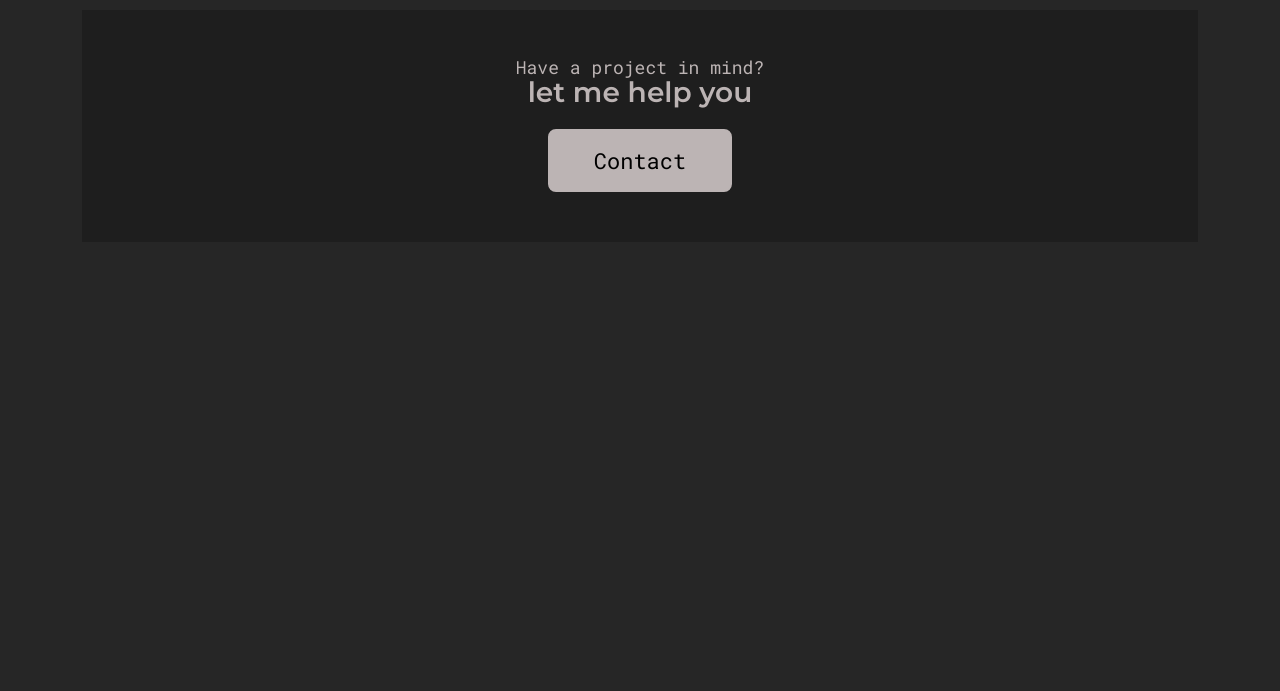
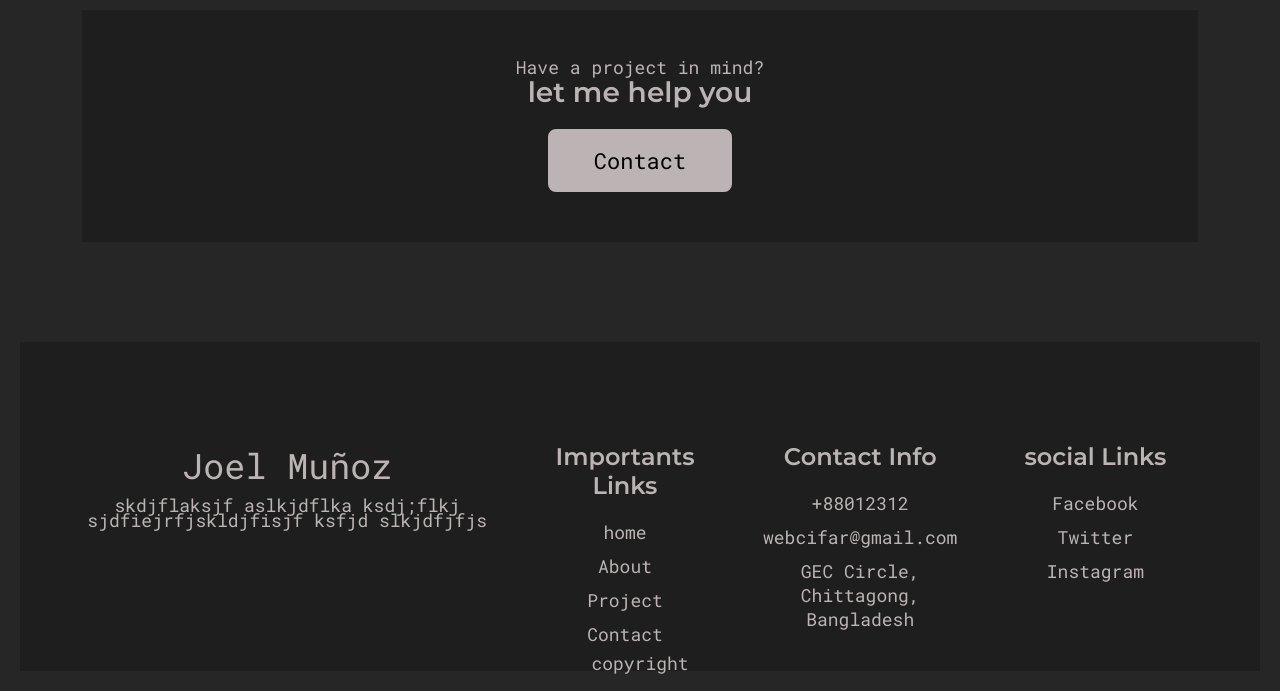
Before and after one commit to jmoonoz/moonoz-portfolio, a React (Vite) app: page / in a window 1280 px wide. Shown: the part 3275-3966 px from the top of the page. Before the commit the page ends 3637 px from the top, so only its background shows below. Built offline with nearby package versions, Linux system fonts and the light colour scheme; a web font is replaced by a local one.

Commit message:
footer complete

```diff
--- /dev/null
+++ b/src/components/Footer.jsx
@@ -0,0 +1,150 @@
+import React from 'react'
+import PText from '../components/PText'
+import FooterCol from "./FooterCol"
+import styled from 'styled-components'
+
+const FooterStyle = styled.div`
+    padding-top: 10rem;
+    background-color: var(--deep-dark);
+    .container {
+        display: flex;
+        gap: 3rem;
+    }
+    .footer-col1{
+        flex:2;
+    }
+    .footer-col2,
+    .footer-col3,
+    .footer-col4{
+        flex:1;
+    }
+    .footer-col1-title{
+        font-size: 3.5rem;
+        margin-bottom: 1rem;
+    }
+    .copyright {
+    background-color: var(--dark-bg);
+    text-align: left;
+    padding: 1rem 0;
+    margin-top: 5rem;
+    .para {
+      margin-left: 0;
+    }
+  }
+  @media only screen and (max-width: 768px){
+    .container{
+        flex-direction: column;
+        gap: 0rem;
+        & > div{
+            margin-top: 5rem;
+        }
+        .footer-col1 .para{
+            max-width: 100%;
+        }
+        .copyright{
+            .container{
+                div{
+                    margin-top: 0;
+                }
+            }
+        }
+    }
+
+  }
+
+
+
+`;
+
+export default function Footer() {
+    return (
+        <FooterStyle>
+            <div className="container">
+                <div className="footer-col1">
+                    <div className="footer-col1-title">
+                        Joel Muñoz
+                    </div>
+                    <PText>
+                        skdjflaksjf aslkjdflka  ksdj;flkj sjdfiejrfjskldjfisjf ksfjd
+                        slkjdfjfjs
+
+                    </PText>
+                </div>
+                <div className="footer-col2">
+                    <FooterCol
+                        heading="Importants Links"
+                        links={[
+                            {
+                                title: "home",
+                                path: "/",
+                                type: "Link"
+                            },
+                            {
+                                title: "About",
+                                path: "/About",
+                                type: "Link"
+                            },
+                            {
+                                title: "Project",
+                                path: "/Project",
+                                type: "Link"
+                            },
+                            {
+                                title: "Contact",
+                                path: "/Contact",
+                                type: "Link"
+                            }
+                        ]
+                        }
+                    />
+                </div>
+                <div className="footer-col3">
+                    <FooterCol
+                        heading="Contact Info"
+                        links={[
+                            {
+                                title: '+88012312',
+                                path: 'tel:+88012312',
+                            },
+                            {
+                                title: 'webcifar@gmail.com',
+                                path: 'mailto:webcifar@gmail.com',
+                            },
+                            {
+                                title: 'GEC Circle, Chittagong, Bangladesh',
+                                path: 'http://google.com/maps',
+                            },
+                        ]}
+                    />
+                </div>
+                <div className="footer-col4">
+                    <FooterCol
+                        heading="social Links"
+                        links={[
+                            {
+                                title: 'Facebook',
+                                path: 'http://facebook.com',
+                            },
+                            {
+                                title: 'Twitter',
+                                path: 'http://twitter.com',
+                            },
+                            {
+                                title: 'Instagram',
+                                path: 'http://instagram.com',
+                            },
+                        ]}
+                    />
+                </div>
+            </div>
+            <div className="copyRight">
+                <div className="container">
+                    <PText>
+                    copyright
+
+                    </PText>
+                </div>
+            </div>
+        </FooterStyle>
+    )
+}
--- /dev/null
+++ b/src/components/FooterCol.jsx
@@ -0,0 +1,56 @@
+import React from 'react'
+import { Link } from 'react-router-dom'
+import styled from 'styled-components'
+
+const ColStyle = styled.div`
+    .heading {
+        font-size: 2.4rem;
+        margin-bottom: 2rem;
+    }
+    li{
+        margin-bottom: 1rem;
+    }
+    a{
+        font-size: 1.8rem;
+    }
+`;
+
+export default function FooterCol({
+    heading = "col heading",
+    links = [
+        {
+            type: "Links",
+            title: "Home",
+            path: "/home"
+        },
+        {
+            type: "Links",
+            title: "About",
+            path: "/About"
+        }
+    ]
+
+}) {
+    return (
+        <ColStyle>
+            <h1 className="heading">
+                {heading}
+            </h1>
+            <ul>
+                {
+                    links.map((items, index) => (
+                        <li key={index}>
+                            {items.type === 'Link' ? (
+                                <Link to={items.path}>{items.title}</Link>
+                            ) : (
+                                <a href={items.path} target="_blank"
+                                    rel="noreferrer">
+                                    {items.title}
+                                </a>
+                            )}
+                        </li>
+                    ))}
+            </ul>
+        </ColStyle>
+    )
+}
--- a/src/pages/Home.jsx
+++ b/src/pages/Home.jsx
@@ -4,6 +4,7 @@ import AboutSection from '../components/AboutSec'
 import ExperiencesSec from '../components/ExperiencesSec'
 import ProjectSection from '../components/ProjectSection'
 import ContactBanner from "../components/ContactBanner"
+import Footer from '../components/Footer'
 
 
 export default function Home() {
@@ -14,6 +15,7 @@ export default function Home() {
             <ExperiencesSec/>
             <ProjectSection />
             <ContactBanner />
+            <Footer />
         </div>
     )
 }
```
